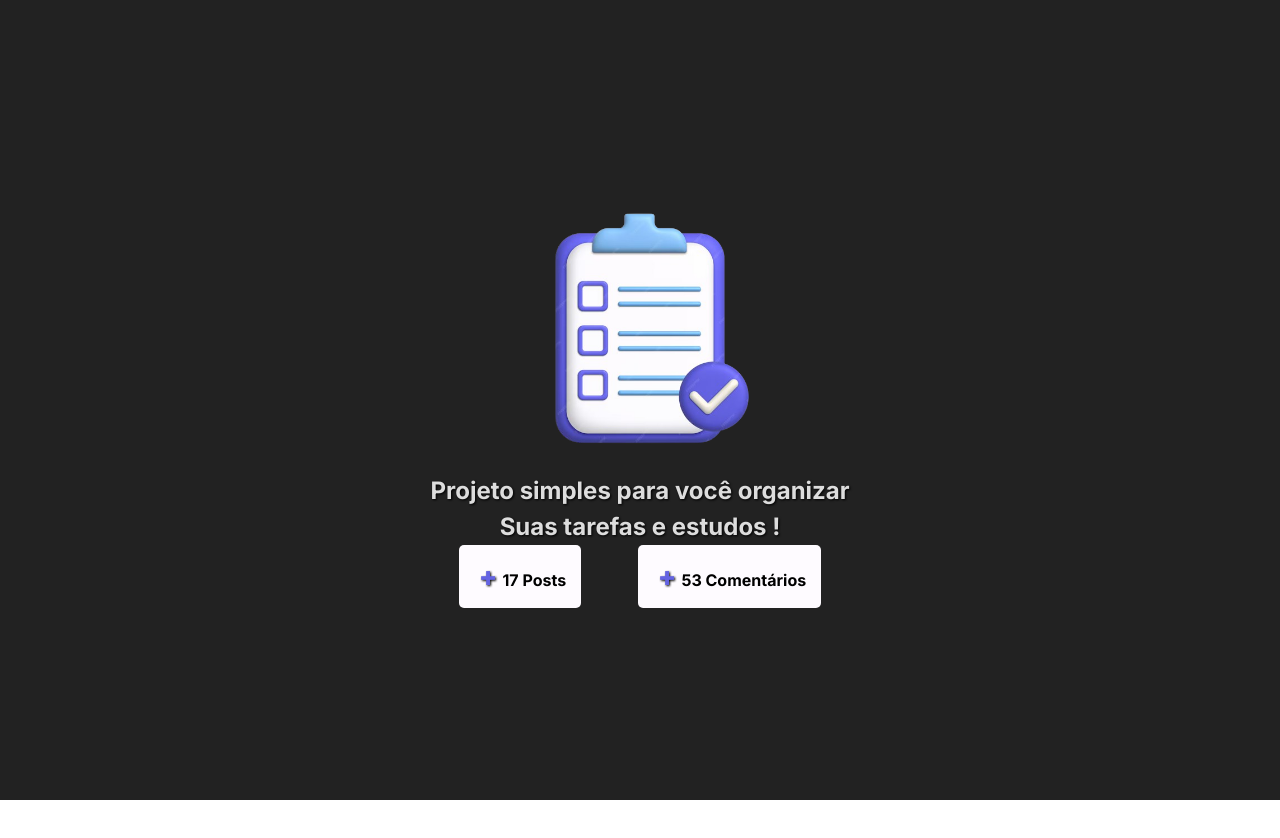
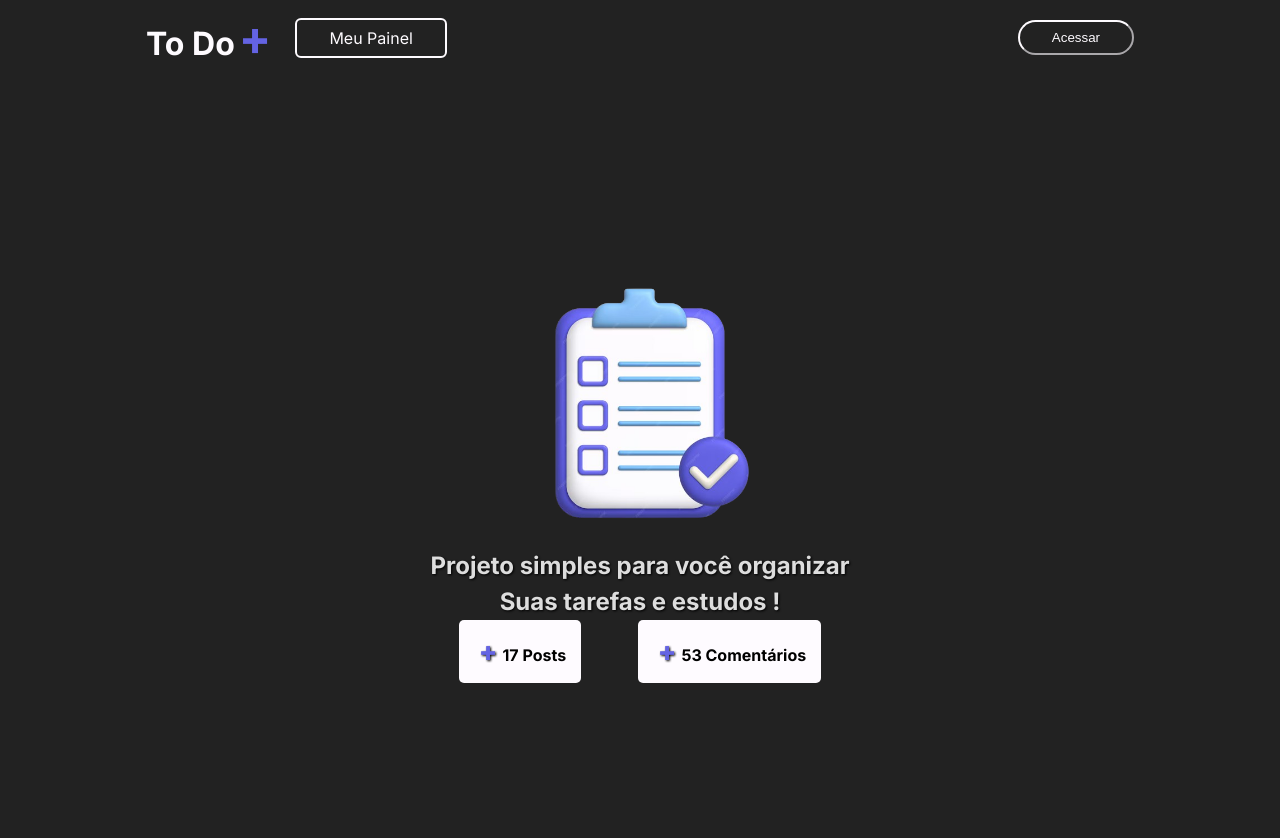
Before and after one commit to LeandroDukievicz/next-todo-list, a Next.js app: page / in a window 1280 px wide. Shown: the top 838 px of the page. Before the commit the page ends 800 px from the top, so only its background shows below. Built offline with nearby package versions, Linux system fonts and the light colour scheme.

Commit message:
📦 FEAT: add navbar and stylesheet from navbar

```diff
--- a/src/app/layout.tsx
+++ b/src/app/layout.tsx
@@ -1,6 +1,8 @@
 import type { Metadata } from "next";
 import { Inter } from "next/font/google";
 import "../../styles/globals.css";
+
+import { Header } from "../components/header"
 
 const inter = Inter({ subsets: ["latin"] });
 
@@ -16,7 +18,10 @@ export default function RootLayout({
 }>) {
   return (
     <html lang="pt-br">
-      <body className={inter.className}>{children}</body>
+      <body className={inter.className}>
+        <Header />
+        {children}
+      </body>
     </html>
   );
 }
--- /dev/null
+++ b/src/components/header/index.tsx
@@ -0,0 +1,28 @@
+import Link from 'next/link'
+
+import styles from "./style.module.css";
+
+export function Header(){
+    return(
+        <header className={styles.header}>
+            <section  className={styles.content}>
+                <nav className={styles.nav}>
+                    <Link href="/">
+                        <h1 className={styles.logo}>To Do
+                            <span>+</span>
+                        </h1>
+                    </Link>
+
+                    <Link className={styles.myPanel}
+                                    href="/dashboard">
+                                    Meu Painel
+                    </Link>
+
+                </nav>
+
+                <button className={styles.loginButton}>Acessar</button>
+
+            </section>
+        </header>
+    );
+};
--- /dev/null
+++ b/src/components/header/style.module.css
@@ -0,0 +1,78 @@
+
+
+.header{
+    width: 100vw;
+    height:75px;
+    background-color: #222222;
+    display: flex;
+    align-items: center;
+    justify-content: center;
+}
+
+
+.content{
+    padding:0 18px;
+    width: 100%;
+    max-width: 1024px;
+    display: flex;
+    align-items: center;
+    justify-content: space-between;
+}
+
+.content a{
+    text-decoration: none;
+}
+
+.logo{
+    color: #fefbff;
+    font-size: 2rem;
+}
+
+.logo span{
+    color:#6463e3;
+    font-size: 3rem;
+    padding:4px;
+}
+
+.loginButton {
+    background-color: transparent;
+    padding: 8px 32px;
+    border-radius: 24px;
+    color:#fefbff;
+    border:2px outset #fefbff;
+    cursor: pointer;
+    transition: all .3s;
+}
+
+.loginButton:hover{
+    transform: scale(1.07);
+    background-color: #fefbff;
+    color:#222222;
+    font-weight: bold;
+    filter: drop-shadow(1px 1px 1px #d5d5d5);
+
+}
+
+.nav{
+    display: flex;
+    align-items: center;
+    text-align: center;
+    justify-items: center;
+}
+
+.myPanel{
+    padding: 8px 32px;
+    border-radius: 6px;
+    margin: 0 20px;
+    color:#fefbff;
+    border:2px solid #fefbff;
+    cursor: pointer;
+    transition: all .4s;
+}
+
+.myPanel:hover{
+    color:#6463e3;
+    border: 2px solid #6463e3;
+    filter: drop-shadow(1px 1px 1px #6463e3);
+    letter-spacing: 1px;
+}
--- a/styles/globals.css
+++ b/styles/globals.css
@@ -9,6 +9,9 @@
   box-sizing: border-box;
 }
 
+
+
+
 html{
   font-family: "Montserrat", sans-serif;
 }
--- a/styles/page.module.css
+++ b/styles/page.module.css
@@ -1,12 +1,11 @@
 .container{
     background-color:#222222;
-    width: 100vw;
+    width: 100%;
     height: 100vh;
     display: flex;
     justify-content: center;
     align-items: center;
     flex-direction: column;
-    overflow-x: hidden;
 }
 
 .logoContent{
@@ -59,7 +58,7 @@
 
 @media screen and (max-width: 580px){
     .todoProject{
-        max-width: 80%;
+        max-width: 280px;
     }
     .title{
         font-size: 1.5rem;
```
